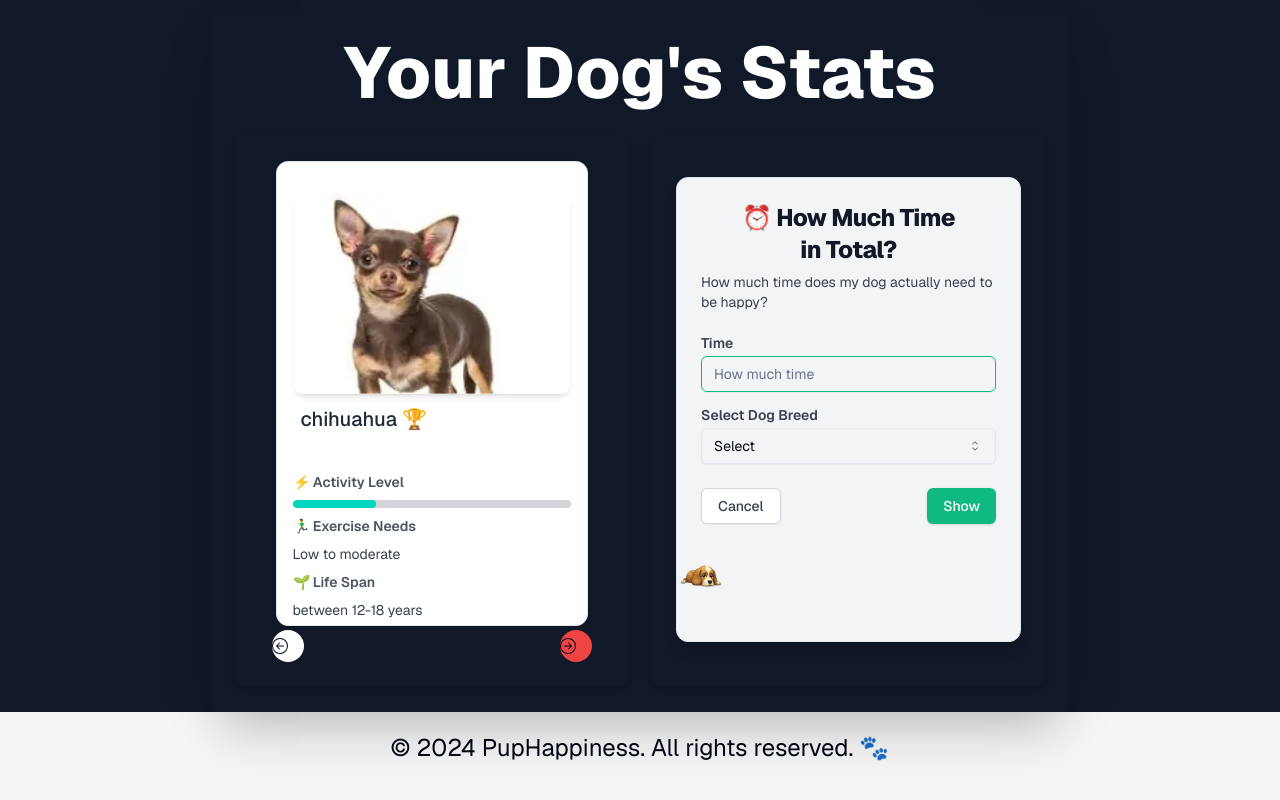
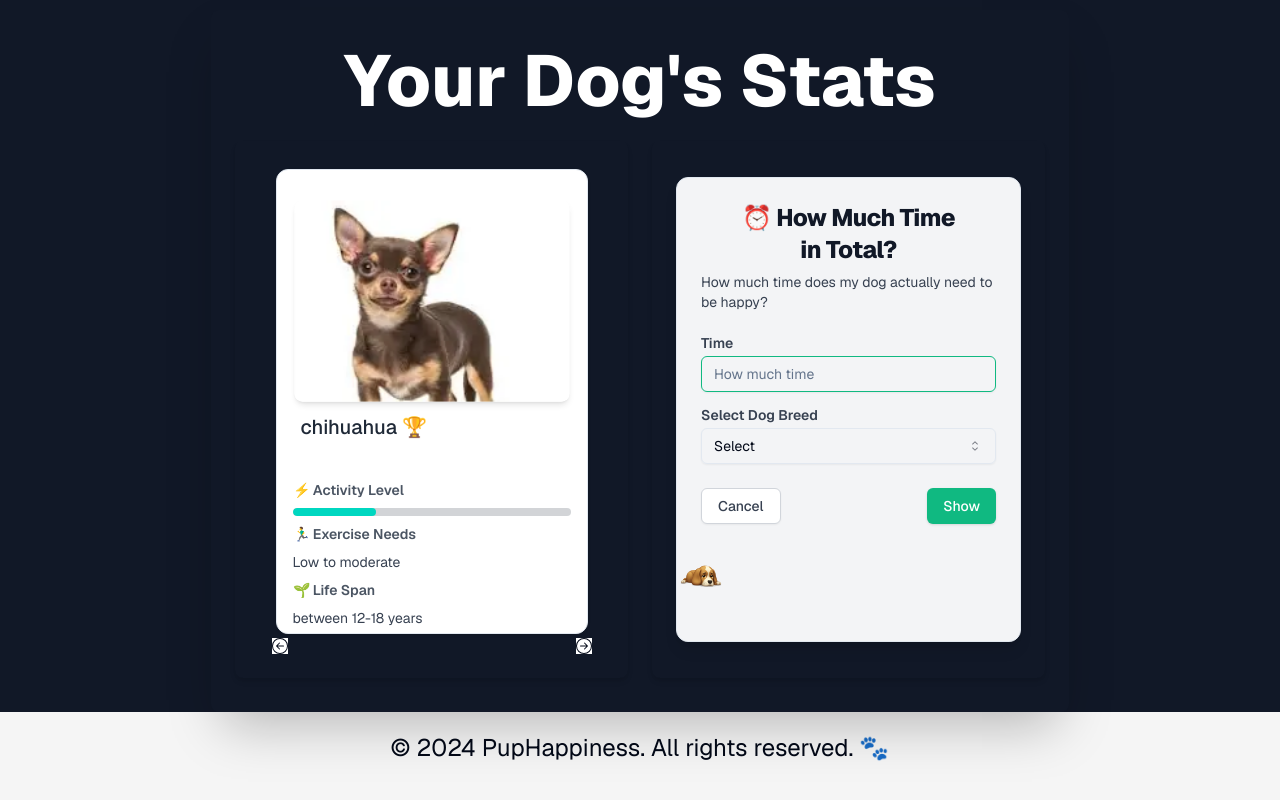
Before and after one commit to Giorgiod91/IsMyDogHappy, a Next.js app: page / in a window 1280 px wide. Shown: the part 1338-2138 px from the top of the page. Built offline with nearby package versions, Linux system fonts and the light colour scheme.

Commit message:
new button style

```diff
--- a/src/app/components/DogRace.tsx
+++ b/src/app/components/DogRace.tsx
@@ -93,20 +93,17 @@ function DogRace({ susge, susge2 }: { susge: string; susge2: string }) {
           ))}
         </CarouselContent>
         <div className="flex justify-between">
-          <button
-            className="h-8 w-8 rounded-full bg-white"
+          <BsArrowLeftCircle
+            className="h-4 w-4 bg-white"
             onClick={handlePrevious}
-          >
-            <BsArrowLeftCircle className="h-4 w-4" />
-            <span className="sr-only">Previous slide</span>
-          </button>
-          <button
-            className="h-8 w-8 rounded-full bg-red-500"
+          />
+          <span className="sr-only">Previous slide</span>
+
+          <BsArrowRightCircle
             onClick={handleNext}
-          >
-            <BsArrowRightCircle className="h-4 w-4" />
-            <span className="sr-only">Next slide</span>
-          </button>
+            className="h-4 w-4 bg-white"
+          />
+          <span className="sr-only">Next slide</span>
         </div>
       </Carousel>
     </Motion.div>
```
